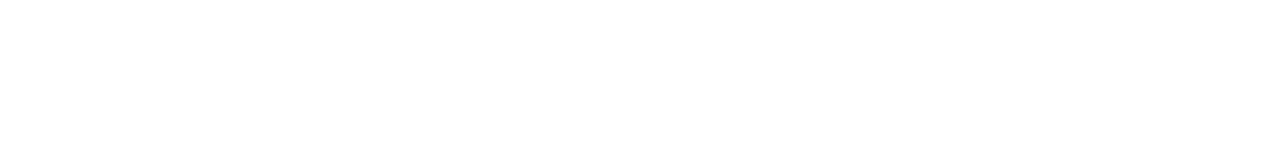
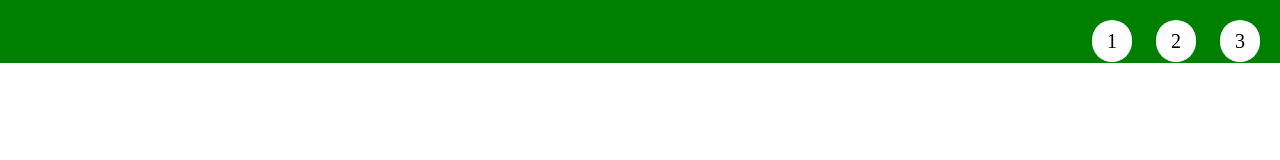
Before and after one commit to DarioDa86/htmlcss-shoes, a plain HTML site: page index.html in a window 1280 px wide. Drawn offline with Linux system fonts and the light colour scheme.

Commit message:
inserito menù di navigazione

```diff
--- a/css/style.css
+++ b/css/style.css
@@ -3,3 +3,27 @@
     padding: 0;
     box-sizing: border-box;
 }
+
+li {
+    display: inline-block;
+    margin: 30px 20px 10px 0px;
+
+}
+
+a {
+    text-decoration: none;
+    font-size: 20px;
+    border-radius: 20px;
+    background: white;
+    padding: 10px 15px;
+    width: 20px;
+    height: 20px;
+    color: black;
+
+}
+
+header {
+    text-align: right;
+    background-color: green;
+
+}
--- a/index.html
+++ b/index.html
@@ -10,7 +10,13 @@
     <body>
         <!-- Inizio HEADER -->
         <header>
-
+            <nav class="navigation-menu">
+                <ul>
+                    <li><a href="#">1</a></li>
+                    <li><a href="#">2</a></li>
+                    <li><a href="#">3</a></li>
+                </ul>
+            </nav>
         </header>
         <!-- /fine HEADER -->
 
```
